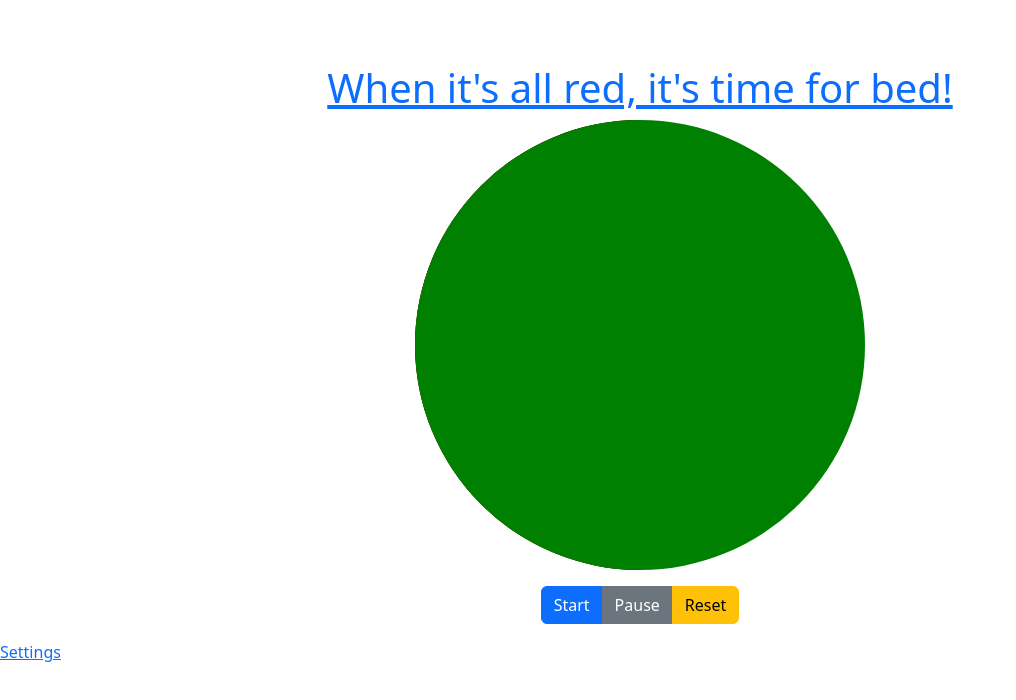
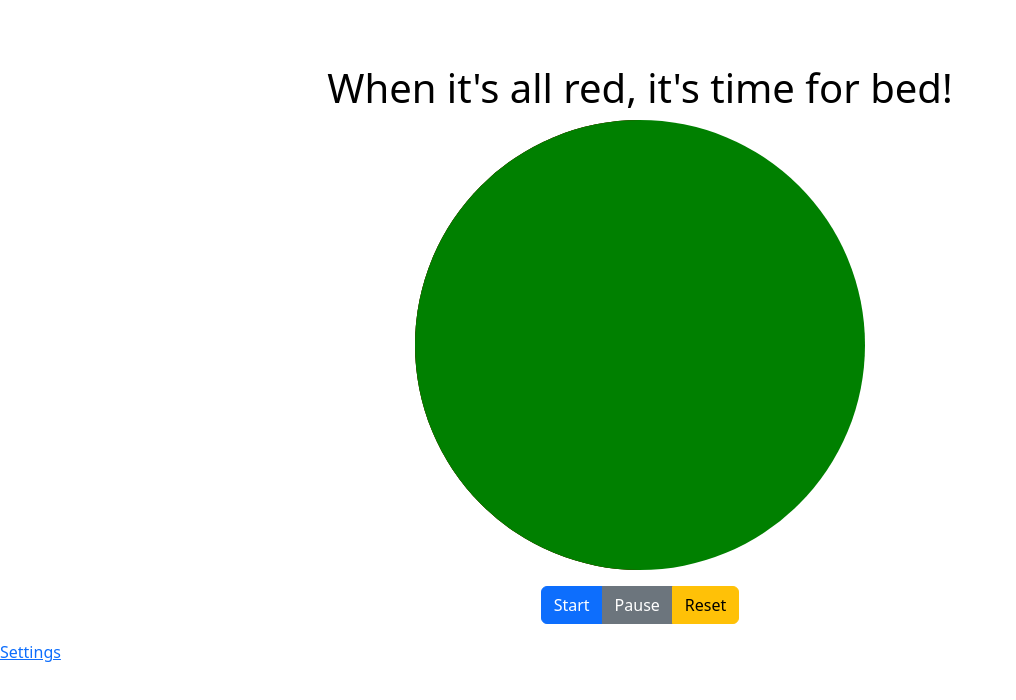
Before and after one commit to kristeehan/kid-countdown-clock-react, a React (Vite) app: page / in a window 1280 px wide. Shown: the top 700 px of the page, without its empty margins (0-1016 px from the left). Built offline with nearby package versions, Linux system fonts and the light colour scheme.

Commit message:
minor CSS adjustment 2

```diff
--- a/src/style.css
+++ b/src/style.css
@@ -22,6 +22,11 @@ h1 {
   display: flex;
   align-items: center;
   justify-content: center;
+}
+
+.title {
+  color: black;
+  text-decoration: none;
 }
 
 .wrapper {
```
